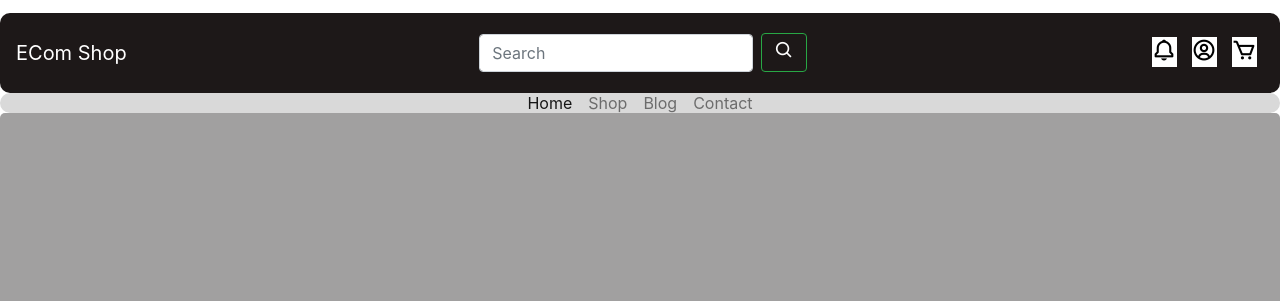
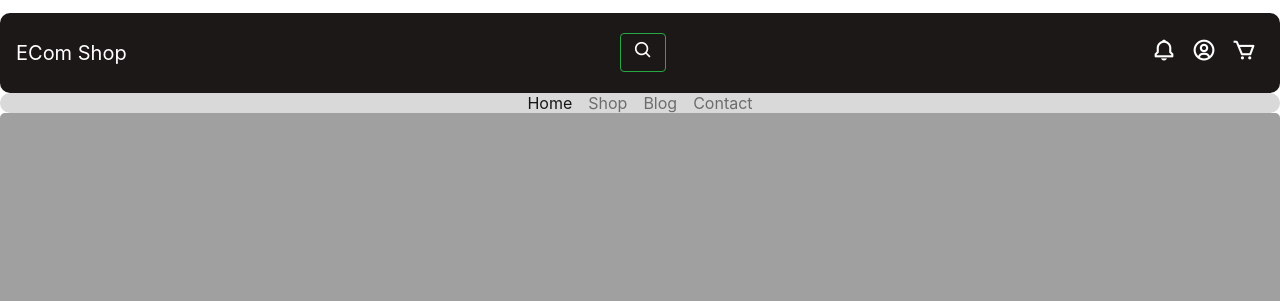
Before and after one commit to HDPrj/Shop-For-Products, a website: page index.html in a window 1280 px wide. Shown: the top 301 px of the page. Drawn offline with nearby package versions, Linux system fonts and the light colour scheme.

Commit message:
Top Header Icons Update, Search Button Updated Collapsible

```diff
--- a/index.html
+++ b/index.html
@@ -48,10 +48,10 @@
 
             <div class="collapse navbar-collapse" id="navbarSupportedContent">
                 <form class="form-inline my-2 my-lg-0 search-form-wrapper">
-                    <input class="form-control mr-sm-2 search-element" type="search" placeholder="Search"
+                    <input class="form-control mr-sm-2 search-element collapse" id="searchCollapse" type="search" placeholder="Search"
                         aria-label="Search">
                     <button class="btn btn-outline-success my-2 my-sm-0 search-btn-element" type="submit"
-                        data-toggle="button" aria-pressed="false"><i class='bx bx-search'></i></button>
+                        data-toggle="collapse" data-target="#searchCollapse"  aria-pressed="false"><i class='bx bx-search'></i></button>
                 </form>
             </div>
             <div class="collapse navbar-collapse" id="navbarSupportedContent">
--- a/src/css/style.css
+++ b/src/css/style.css
@@ -29,8 +29,8 @@
 }
 
 .navbar-icon-wrapper li a {
-    background-color: white;
-    color: black;
+    background-color: #1D1818;
+    color: white;
 }
 
 .navbar .navbar-icon-wrapper {
```
